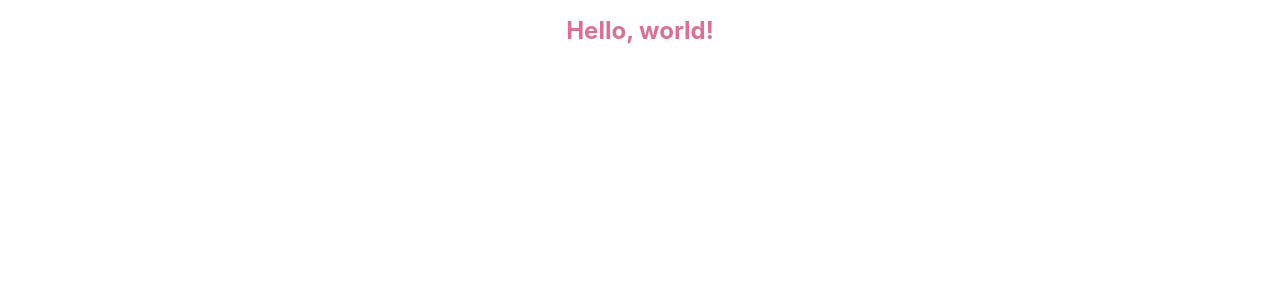
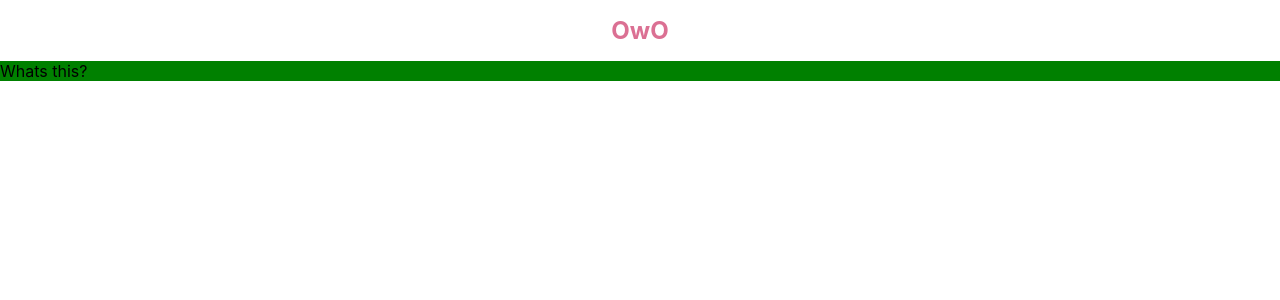
Before and after one commit to ewilsandman/Hemsida-CV, a React (Create React App) app: page / in a window 1280 px wide. Shown: the top 300 px of the page. Built offline with nearby package versions, Linux system fonts and the light colour scheme.

Commit message:
now more functions

```diff
--- a/src/index.js
+++ b/src/index.js
@@ -2,17 +2,37 @@ import React from 'react';
 import ReactDOM from 'react-dom';
 import styled from 'styled-components';
 import './index.css';
-import reportWebVitals from './reportWebVitals';
+//import reportWebVitals from './reportWebVitals';
+
+const Background = styled.body`
+  background-color: green;
+`
 
 const Title = styled.h1`
   font-size: 1.5em;
   text-align: center;
   color: palevioletred;
 `;
- const element = React.createElement(Title, null, 'Hello, world!');
 
- ReactDOM.render(element, document.getElementById('root'));
+function Hmm(){
+  return <Title>OwO</Title>;
+}
 
+function Ono(){
+  return <Background>Whats this?</Background>;
+}
+
+//const test2 = React.createElement(Background, null, 'This be a test');
+
+ReactDOM.render(
+  <div>
+    <Hmm />
+    <Ono />
+  </div>,
+document.getElementById('root'),
+);
+
+// ReactDOM.render(test2, document.getElementById('root'));
 
 // If you want to start measuring performance in your app, pass a function
 // to log results (for example: reportWebVitals(console.log))
```
